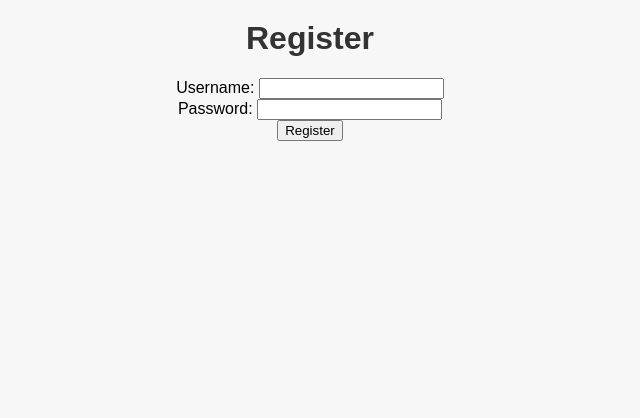
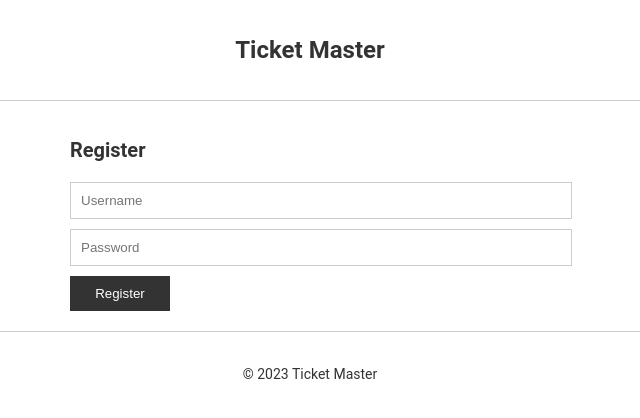
Before and after one commit to I-bruhh/Ticketmaster, a Flask app: page /auth/register in a window 1280 px wide. Shown: the top 418 px of the page, without its empty margins (330-970 px from the left). Run offline with Flask 3, Linux system fonts and the light colour scheme.

Commit message:
Edited the UI for Login, Register and Style
Edited the style.css, login.html and register.html.

```diff
--- a/static/style.css
+++ b/static/style.css
@@ -1,57 +1,68 @@
 body {
-    font-family: Arial, sans-serif;
-    text-align: center;
-    background-color: #f7f7f7;
-    margin: 0;
-    padding: 0;
+  font-family: "Roboto", sans-serif;
+  background-color: #fff;
+  margin: 0;
+  padding: 0;
+}
+
+.container {
+  width: 100%;
+  max-width: 960px;
+  margin: 0 auto;
+}
+
+header {
+  text-align: center;
+  padding: 20px 0;
+  border-bottom: 1px solid #ccc;
 }
 
 h1 {
-    color: #333;
-    margin-top: 20px;
+  font-size: 24px;
+  font-weight: 700;
+  color: #333;
 }
 
-nav {
-    background-color: #333;
-    color: white;
-    padding: 10px 0;
+main {
+  padding: 20px 0;
 }
 
-nav ul {
-    list-style: none;
-    padding: 0;
+.login-form {
+  width: 50%;
+  margin: 0 auto;
 }
 
-nav li {
-    display: inline;
-    margin-right: 20px;
+.login-form h2 {
+  font-size: 20px;
+  font-weight: 700;
+  color: #333;
+  margin-bottom: 20px;
 }
 
-nav a {
-    text-decoration: none;
-    color: white;
-    font-weight: bold;
+.login-form input {
+  width: 100%;
+  padding: 10px;
+  border: 1px solid #ccc;
+  margin-bottom: 10px;
 }
 
-table {
-    width: 80%;
-    margin: 20px auto;
-    border-collapse: collapse;
-    background-color: white;
-    box-shadow: 0 0 10px rgba(0, 0, 0, 0.1);
+.login-form input[type="submit"] {
+  width: 100px;
+  background-color: #333;
+  color: white;
+  border: none;
+  cursor: pointer;
+  padding: 10px 20px;
+  margin: 0 auto;
 }
 
-th, td {
-    border: 1px solid #ddd;
-    padding: 8px;
-    text-align: left;
+footer {
+  text-align: center;
+  padding: 20px 0;
+  border-top: 1px solid #ccc;
 }
 
-th {
-    background-color: #333;
-    color: white;
+p {
+  font-size: 14px;
+  color: #333;
 }
-
-tr:nth-child(even) {
-    background-color: #f2f2f2;
-}
--- a/templates/register.html
+++ b/templates/register.html
@@ -2,18 +2,39 @@
 <html>
   <head>
     <title>Register</title>
-    <link rel="stylesheet" href="{{ url_for('static', filename='style.css') }}">
+    <link
+      rel="stylesheet"
+      href="{{ url_for('static', filename='style.css') }}"
+    />
   </head>
   <body>
-    <h1>Register</h1>
+    <div class="container">
+      <header>
+        <h1>Ticket Master</h1>
+      </header>
+      <main>
+        <div class="login-form">
+          <h2>Register</h2>
           <form method="POST">
-        <label for="username">Username:</label>
-        <input type="text" name="username" id="username" required><br>
-
-        <label for="password">Password:</label>
-        <input type="password" name="password" id="password" required><br>
-
-        <input type="submit" value="Register">
+            <input
+              type="text"
+              name="username"
+              placeholder="Username"
+              required
+            />
+            <input
+              type="password"
+              name="password"
+              placeholder="Password"
+              required
+            />
+            <input type="submit" value="Register" />
           </form>
+        </div>
+      </main>
+      <footer>
+        <p>&copy; 2023 Ticket Master</p>
+      </footer>
+    </div>
   </body>
 </html>
```
Also changed, not shown: templates/login.html (+42 -9 lines). Lines whose indentation alone changed are shown as unchanged.
